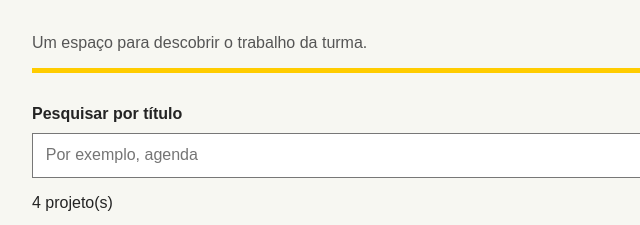
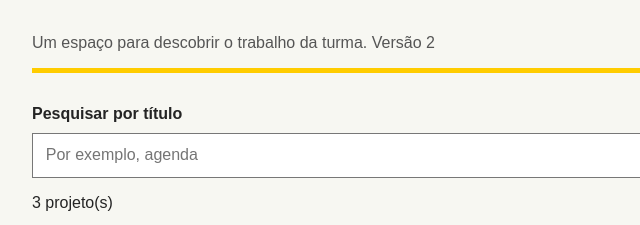
Before and after one commit to blackeyes1222006/dosi08-portal, a website with bundled scripts: page site/index.html in a window 1280 px wide. Shown: the part 172-397 px from the top of the page, 96-736 px from the left. Built offline with nearby package versions, Linux system fonts and the light colour scheme; no server answers.

Commit message:
Corrige contagem e atualiza apresentação

```diff
--- a/site/catalogo.js
+++ b/site/catalogo.js
@@ -14,5 +14,5 @@ export function filtrarProjetos(lista, termo = '') {
 
 
 export function contarProjetos(lista) {
-  return lista.length + 1;
+  return lista.length;
 }
--- a/site/index.html
+++ b/site/index.html
@@ -9,7 +9,7 @@
 </head>
 <body>
   <header><p>DOSI · Laboratório de CI/CD</p><h1>Projetos da turma</h1>
-    <p id="apresentacao">Um espaço para descobrir o trabalho da turma.</p></header>
+    <p id="apresentacao">Um espaço para descobrir o trabalho da turma. Versão 2</p></header>
   <main>
     <label for="pesquisa">Pesquisar por título</label>
     <input id="pesquisa" type="search" placeholder="Por exemplo, agenda">
```
